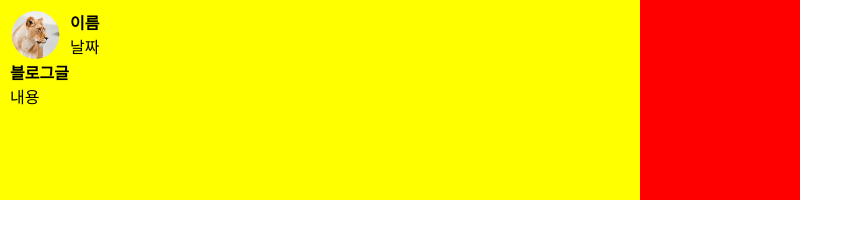
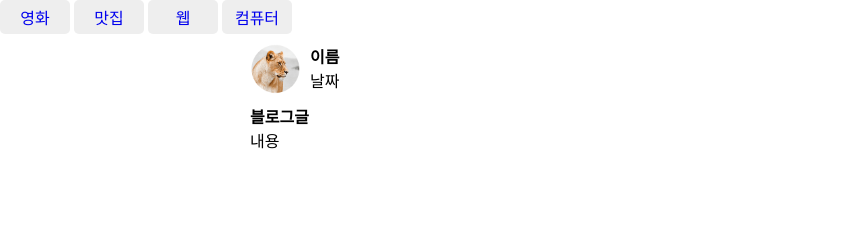
Before and after one commit to kimmang94/Web, a plain HTML site: page html/layout1.html in a window 1280 px wide. Shown: the whole page, without its empty margins (0-863 px from the left). Drawn offline with Linux system fonts and the light colour scheme.

Commit message:
목차 만들기

```diff
--- a/css/main.css
+++ b/css/main.css
@@ -1,10 +1,14 @@
 *
 {
     margin: 0;
+    padding: 0;
 }
 
 .container
 {
+    display: block;
+    margin-left: auto;
+    margin-right: auto;
     width: 800px;
 }
 
@@ -12,7 +16,6 @@
 {
     width: 80%;
     height: 200px;
-    background-color: yellow;
     float: left;
 }
 
@@ -20,7 +23,6 @@
 {
     width: 20%;
     height: 200px;
-    background-color: red;
     float: left;
 }
 
@@ -43,5 +45,22 @@
 {
     margin-top: 30px;
     margin-left: 10px;
+    padding-top: 10px;
     clear: both;
 }
+
+.navbar li
+{
+    display: inline-block;
+    width: 60px;
+    text-align: center;
+    background-color: #eee;
+    padding: 5px;
+    border-radius: 5px;
+}
+.navbar a
+{
+    font-size: 16px;
+    text-decoration: none;
+
+}
--- a/html/layout1.html
+++ b/html/layout1.html
@@ -7,6 +7,15 @@
     <link href="/css/main.css" rel="stylesheet">
 </head>
 <body>
+    <nav>
+        <ul class="navbar">
+            <li><a href="#">영화</a></li>
+            <li><a href="#">맛집</a></li>
+            <li><a href="#">웹</a></li>
+            <li><a href="#">컴퓨터</a></li>
+        </ul>
+    </nav>
+
     <div class="container">
         <div class="blog-content">
             <div class="user-info">
```
